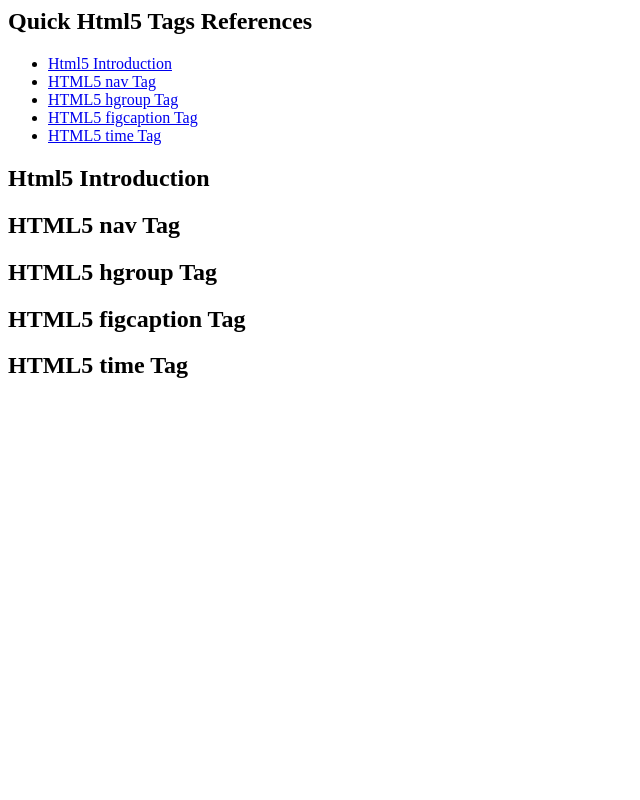
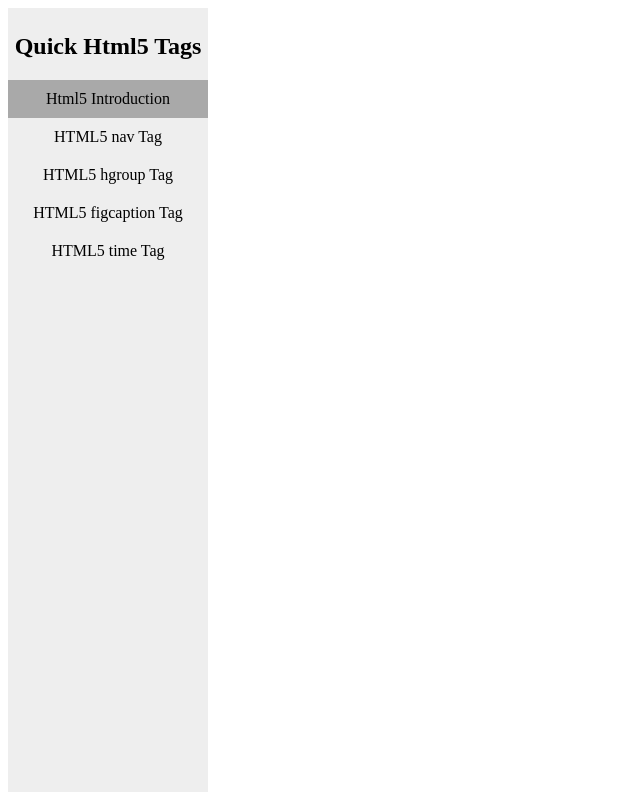
Before and after one commit to hemauk21/TechnicalDocumetation, a plain HTML site: page index.html in a window 1280 px wide. Shown: the whole page, without its empty margins (0-640 px from the left). Drawn offline with Linux system fonts and the light colour scheme.

Commit message:
vertical menu completed

```diff
--- a/index.html
+++ b/index.html
@@ -2,24 +2,27 @@
 <head>
     <meta charset="utf-8">
     <meta name="viewport" content="width=device-width, initial-scale=1.0">
+    <link href="style.css" rel="stylesheet">
     <title>
         Html5 Technical Documentation
     </title>
 </head>
 <body>
-    <div id="main-doc">
+    <div class="vertical-menu">
         <nav id="navbar">
-            <header>
-                <h1>Quick Html5 Tags References</h1>
+            <header id="main-header">
+                <h1>Quick Html5 Tags</h1>
             </header>
             <ul>
-                <li><a class="nav-link" href="#Html5_Introduction">Html5 Introduction</a></li>
+                <li><a class="nav-link highlight-cls" href="#Html5_Introduction">Html5 Introduction</a></li>
                 <li><a class="nav-link" href="#HTML5_nav_Tag">HTML5 nav Tag</a></li>
                 <li><a class="nav-link" href="#HTML5_hgroup_Tag">HTML5 hgroup Tag</a></li>
                 <li><a class="nav-link" href="#HTML5_figcaption_Tag">HTML5 figcaption Tag</a></li>
                 <li><a class="nav-link" href="#HTML5_time_Tag">HTML5 time Tag</a></li>
             </ul>
         </nav>
+    </div>
+    <div id="section-div">
         <section id="Html5_Introduction" class="main-section">
             <header>
                 <h1>Html5 Introduction</h1>
@@ -27,24 +30,25 @@
         </section>
         <section id="HTML5_nav_Tag" class="main-section">
             <header>
-                <h1>HTML5 nav Tag</h1>
+                <!-- browser support for entity numbers is good than entity names -->
+                <h1>HTML5 &#60;nav&#62;Tag</h1>
             </header>
         </section>
         <section id="HTML5_hgroup_Tag" class="main-section">
             <header>
-                <h1>HTML5 hgroup Tag</h1>
+                <h1>HTML5 &#60;hgroup&#62; Tag</h1>
             </header>
         </section>
         <section id="HTML5_figcaption_Tag" class="main-section">
             <header>
-                <h1>HTML5 figcaption Tag</h1>
+                <h1>HTML5 &#60;figcaption&#62; Tag</h1>
             </header>
         </section>
         <section id="HTML5_time_Tag" class="main-section">
             <header>
-                <h1>HTML5 time Tag</h1>
+                <h1>HTML5 &#60;time&gt; Tag</h1>
             </header>
         </section>
     </div>
-</body>
+  </body>
 </html>
--- a/style.css
+++ b/style.css
@@ -0,0 +1,37 @@
+.vertical-menu {
+  width: 200px;
+  height:100%;
+  background-color: #eee;
+}
+ul {
+  /* To remove default bullet points in list */
+  list-style-type: none;
+  /* To remove default spacing from margin left in list*/
+  padding-inline-start: 0px;
+}
+.vertical-menu a {
+  background-color: #eee;
+  color: black;
+  display: block;
+  /* To remove underline in links */
+  text-decoration: none;
+  padding: 10px;
+  text-align: center;
+}
+.vertical-menu a:hover{
+    background-color: #ccc;
+}
+.vertical-menu a.highlight-cls{
+    background-color:darkgray;
+   }
+ #main-header{
+    padding-top:5px;
+    text-align: center;
+}
+#navbar {
+  background-color: #eee;
+
+}
+#section-div{
+    display: none;
+}
```
